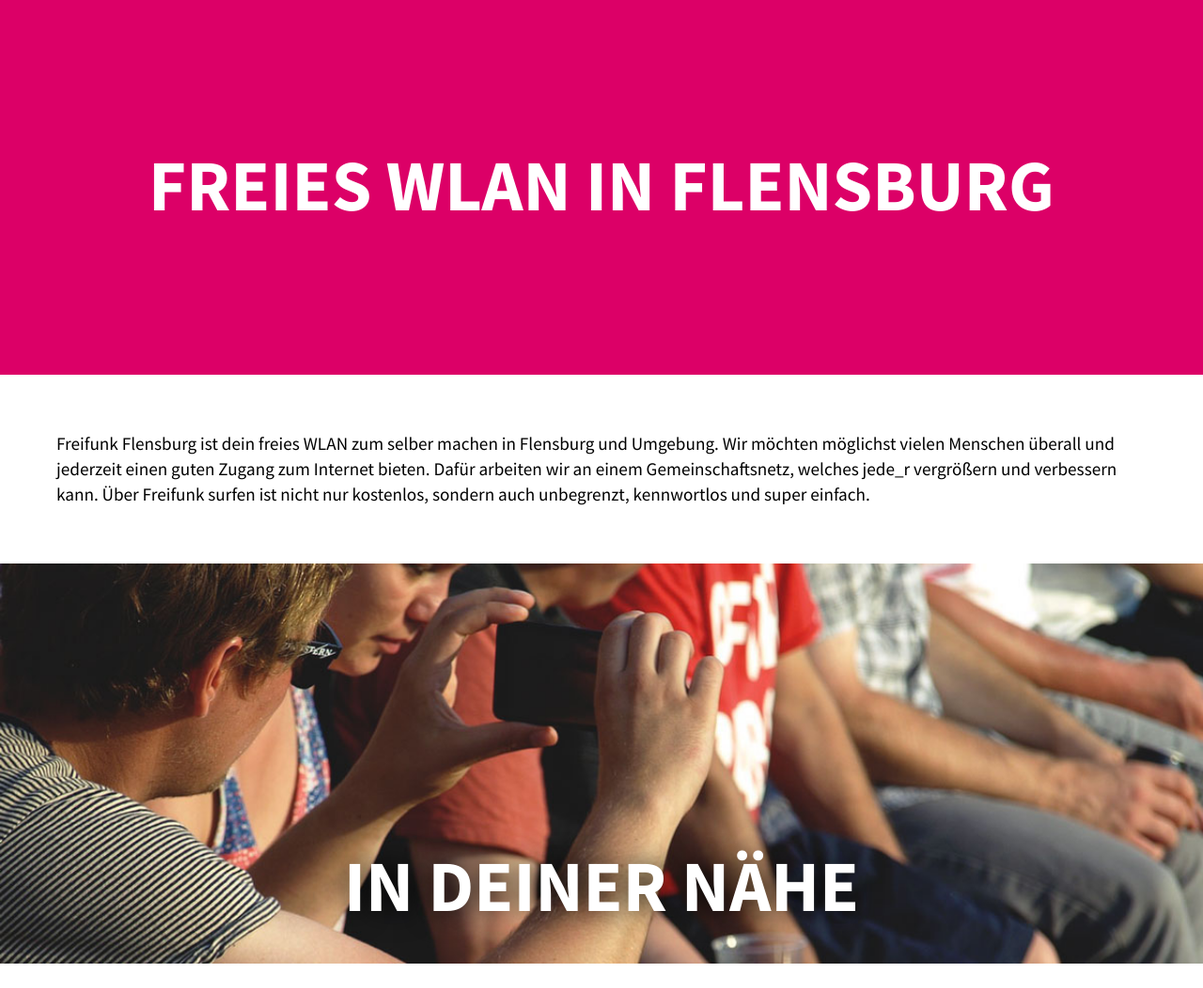
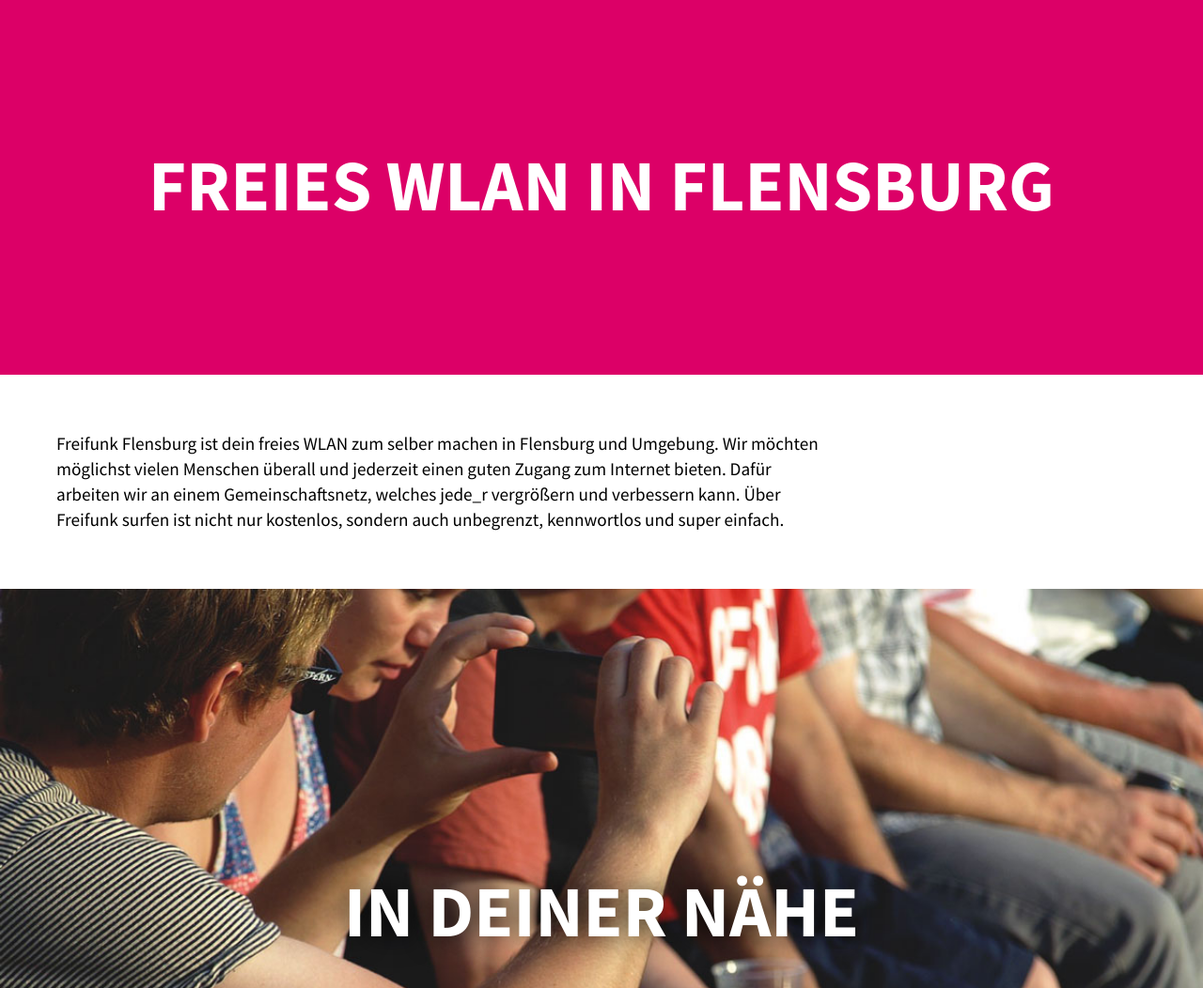
Before and after one commit to freifunk-flensburg/website, a PHP site: page / in a window 1280 px wide. Shown: the part 129-1181 px from the top of the page at 94% size. Run offline with PHP 8.4, Linux system fonts and the light colour scheme; some libraries are stand-ins or nearby versions.

Commit message:
changed about.php layout

```diff
--- a/assets/stylesheets/style.css
+++ b/assets/stylesheets/style.css
@@ -374,3 +374,8 @@ html.sticky .logo {
         margin-top: 15px;
     border-color: lightgrey;
 }
+/*about-section*/
+.about_main{
+    width: 70%;
+
+}
--- a/content/about.php
+++ b/content/about.php
@@ -1 +1,3 @@
+<div class="about_main">
 <p>Freifunk Flensburg ist dein freies WLAN zum selber machen in Flensburg und Umgebung. Wir möchten möglichst vielen Menschen überall und jederzeit einen guten Zugang zum Internet bieten. Dafür arbeiten wir an einem Gemeinschaftsnetz, welches jede_r vergrößern und verbessern kann. Über Freifunk surfen ist nicht nur kostenlos, sondern auch unbegrenzt, kennwortlos und super einfach.</p>
+</div>
```
